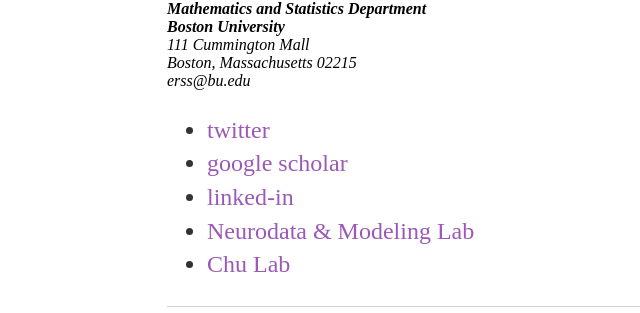
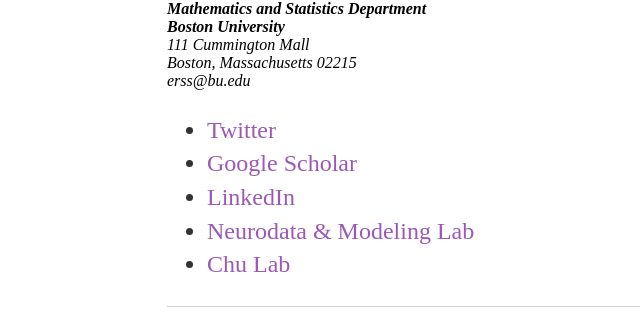
Before and after one commit to erss/erss.github.io, a Jekyll site: the page built from contact/index.html, in a window 1280 px wide. Shown: the part 202-515 px from the top of the page, without its empty margins (25-665 px from the left). Built offline with Jekyll 4.4.1, drawn with Linux system fonts in a browser that asks for light colours.

Commit message:
Update index.html

```diff
--- a/contact/index.html
+++ b/contact/index.html
@@ -16,9 +16,9 @@ title: Contact
 			<p> <a href="https://www.facebook.com/your-facebook-username" title="Facebook"><i class="fa fa-facebook-square"></i></a></p>
 
 			<ul class="contacts">
-				<li><a href="https://twitter.com/lizrspencer">twitter</a></li>
-       				<li><a href="https://scholar.google.com/citations?user=SeKPBtIAAAAJ&hl=en&authuser=1">google scholar</a></li>
-				<li><a href="https://www.linkedin.com/in/elizabeth-spencer-217854b6/">linked-in</a></li>
+				<li><a href="https://twitter.com/lizrspencer">Twitter</a></li>
+       				<li><a href="https://scholar.google.com/citations?user=SeKPBtIAAAAJ&hl=en&authuser=1">Google Scholar</a></li>
+				<li><a href="https://www.linkedin.com/in/elizabeth-spencer-217854b6/">LinkedIn</a></li>
 				<li><a href="https://math.bu.edu/people/mak/">Neurodata & Modeling Lab</a></li>
 				<li><a href="https://chulab.mgh.harvard.edu/">Chu Lab</a></li>
 				</ul>
```
